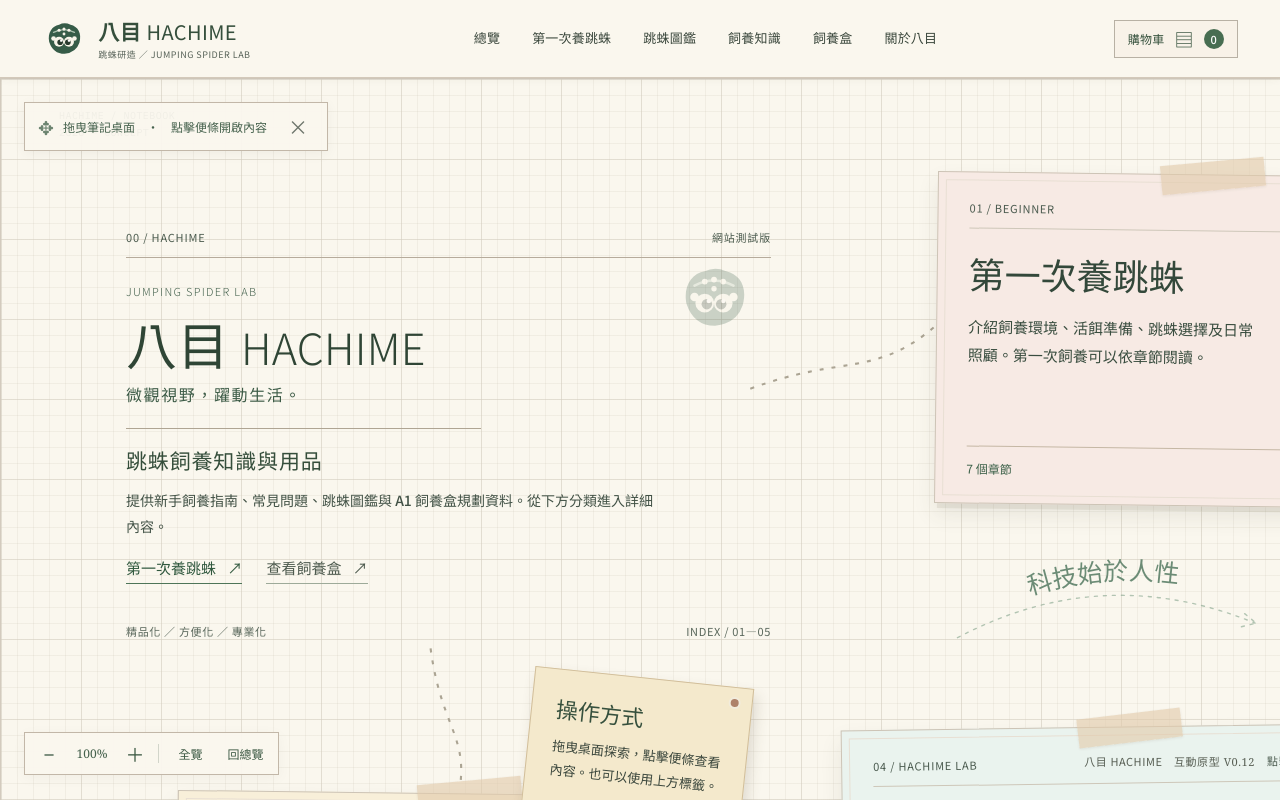
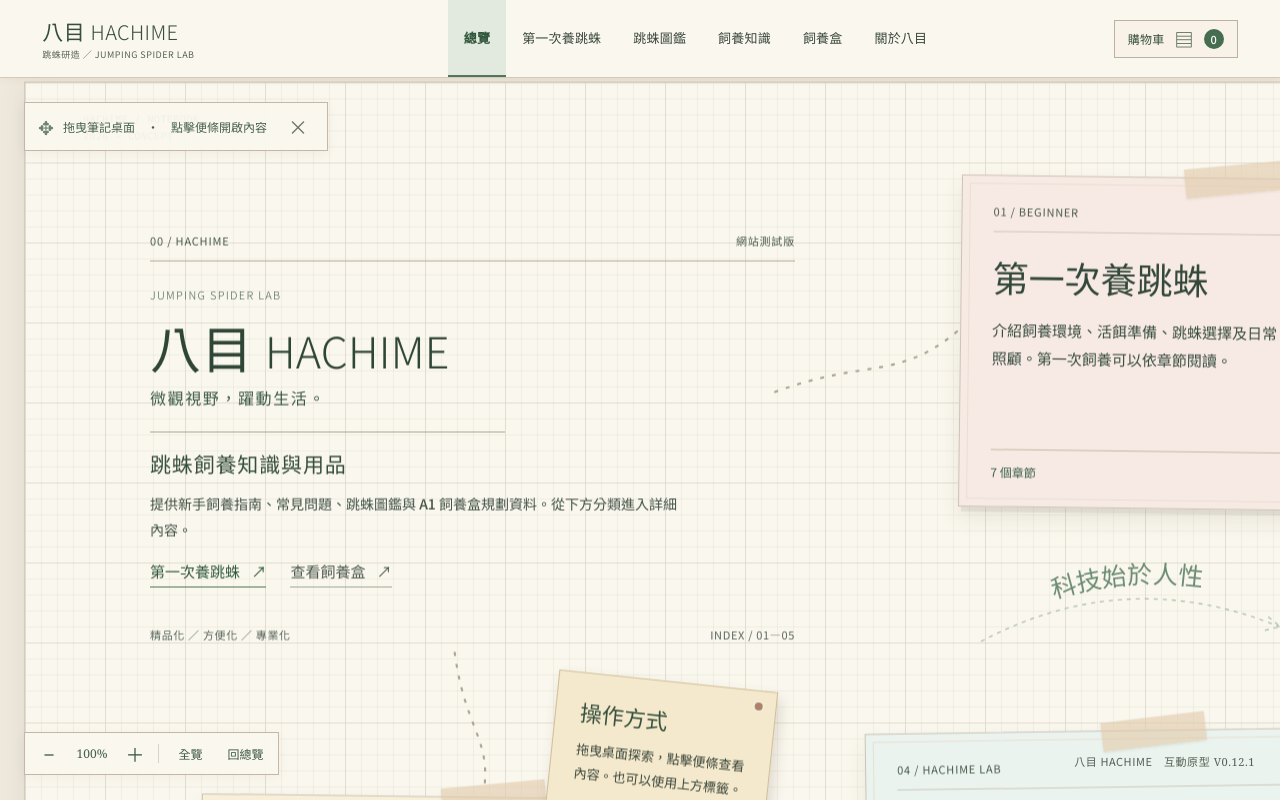
Before and after one commit to KotaNia1130/hachime-site, a plain HTML site: page index.html in a window 1280 px wide. Drawn offline with Linux system fonts and the light colour scheme; a web font is replaced by a local one.

Commit message:
Hotfix V0.12.1: restore navigation/gallery by fixing selector loop; remove cartoon logo

```diff
--- a/index.html
+++ b/index.html
@@ -4,9 +4,8 @@
   <meta charset="utf-8">
   <meta name="viewport" content="width=device-width,initial-scale=1,viewport-fit=cover">
   <meta name="theme-color" content="#EFE9DD">
-  <link rel="icon" type="image/svg+xml" href="./assets/hachime-mark.svg">
   <meta name="description" content="八目 HACHIME｜跳蛛飼養知識、物種資料及 A1 系列飼養盒規劃。">
-  <title>八目 HACHIME｜網站互動原型 V0.12</title>
+  <title>八目 HACHIME｜網站互動原型 V0.12.1</title>
   <style>
 :root{
  --paper:#faf9f3;--ground:#f2efe4;--ink:#2e312e;--muted:#73746f;--rule:#d2cec2;--olive:#51675b;--sage:#dce5da;--yellow:#f2e6ba;--peach:#eddcd0;--blue:#dee7e7;
@@ -695,7 +694,7 @@ body{background:var(--ground);color:var(--ink)}
 }
 
 
-/* V0.12 — illustration and editorial annotations on the draggable notebook.
+/* V0.12.1 — illustration and editorial annotations on the draggable notebook.
    Body text stays readable; Q handwriting is for short curved decorative phrases. */
 :root{
  --font-rounded:"Zen Maru Gothic","Noto Sans TC","PingFang TC",sans-serif;
@@ -753,7 +752,7 @@ body{background:var(--ground);color:var(--ink)}
 }
 
 
-/* HACHIME V0.12 layout, gallery and typography refinement */
+/* HACHIME V0.12.1 layout, gallery and typography refinement */
 :root{--font-rounded:"Huninn","Zen Maru Gothic","Noto Sans TC",sans-serif}
 .brand-mark{display:block;width:44px;height:44px;object-fit:contain;flex-shrink:0}
 .home-symbol{position:absolute;right:36px;top:53px;width:82px;height:82px;opacity:.24;pointer-events:none}
@@ -838,6 +837,11 @@ body{background:var(--ground);color:var(--ink)}
  .board-gallery,.gallery-visual,.gallery-visual img{transition:none!important;animation:none!important}
 }
 
+
+/* V0.12.1 — simple wordmark; cartoon icon withdrawn. */
+.site-header .logo{min-width:235px;gap:0}
+.site-header .logo-text strong{font-weight:500;letter-spacing:.025em}
+.site-header .logo-text strong span{font-weight:300}
 </style>
   <link rel="preconnect" href="https://fonts.googleapis.com">
   <link rel="preconnect" href="https://fonts.gstatic.com" crossorigin>
@@ -847,7 +851,7 @@ body{background:var(--ground);color:var(--ink)}
   <a class="skip" href="#workspace">跳至主要內容</a>
   <header class="site-header">
 <a aria-label="八目 HACHIME，回到總覽" class="logo" data-go="home" href="#home">
-<img class="brand-mark" src="./assets/hachime-mark.svg" alt="" width="44" height="44">
+
 <span class="logo-text"><strong>八目 <span>HACHIME</span></strong><small>跳蛛研造 ／ JUMPING SPIDER LAB</small></span>
 </a>
 <nav aria-label="網站導覽" class="top-nav">
@@ -870,7 +874,7 @@ body{background:var(--ground);color:var(--ink)}
           <div class="paper-topline"><span>00 / HACHIME</span><span>網站測試版</span></div>
           <div class="home-core">
             <span class="small-kicker">JUMPING SPIDER LAB</span>
-            <h1 id="homeTitle">八目 <em>HACHIME</em></h1><img class="home-symbol" src="./assets/hachime-mark.svg" alt="" aria-hidden="true">
+            <h1 id="homeTitle">八目 <em>HACHIME</em></h1>
             <p class="brand-phrase">微觀視野，躍動生活。</p>
             <div class="home-divider"></div>
             <h2>跳蛛飼養知識與用品</h2>
@@ -1045,13 +1049,13 @@ body{background:var(--ground);color:var(--ink)}
 <p class="fine-print">網站與 A1 產品都仍在開發階段，目前不販售商品。</p>
 <p class="fine-print asset-note">筆記插圖使用 <a href="https://openmoji.org/" target="_blank" rel="noopener noreferrer">OpenMoji</a>（<a href="https://creativecommons.org/licenses/by-sa/4.0/" target="_blank" rel="noopener noreferrer">CC BY-SA 4.0</a>）；飼養盒為示意線稿。詳細來源見專案 <a href="https://github.com/KotaNia1130/hachime-site/blob/main/ASSET_CREDITS.md" target="_blank" rel="noopener noreferrer">素材授權</a>。</p>
 </section></div>
-        <div class="detail-end">八目 HACHIME　·　網站測試版 V0.12</div>
+        <div class="detail-end">八目 HACHIME　·　網站測試版 V0.12.1</div>
       </div>
     </div>
     <div class="viewport-hint" id="viewportHint"><span aria-hidden="true">✥</span> 拖曳筆記桌面　·　點擊便條開啟內容 <button type="button" id="hintClose" aria-label="收起操作提示">×</button></div>
     <button class="hint-reopen" id="hintReopen" type="button" aria-label="顯示操作說明" title="操作說明" hidden>?</button>
     <div class="canvas-controls" id="canvasControls" aria-label="桌面控制"><button type="button" id="zoomOut" aria-label="縮小">−</button><span id="zoomText">100%</span><button type="button" id="zoomIn" aria-label="放大">＋</button><span class="control-rule"></span><button type="button" id="fitBoard">全覽</button><button type="button" id="resetBoard">回總覽</button></div>
-    <div class="bottom-mark" id="bottomMark">八目 HACHIME　<span>互動原型 V0.12</span></div>
+    <div class="bottom-mark" id="bottomMark">八目 HACHIME　<span>互動原型 V0.12.1</span></div>
   </main>
   <div class="drawer-backdrop" hidden="" id="drawerBackdrop"></div>
 <aside aria-hidden="true" aria-labelledby="drawerTitle" aria-modal="true" class="cart-drawer" id="cartDrawer" role="dialog">
@@ -1097,7 +1101,7 @@ body{background:var(--ground);color:var(--ink)}
   const prices={mini:{core:399,plus:649,pro:990},standard:{core:499,plus:849,pro:1390},large:{core:749,plus:1190,pro:1990},xl:{core:1190,plus:1690,pro:2790}};
 
 
-  // V0.12 — curated notebook illustration previews; artwork is not product photography.
+  // V0.12.1 — curated notebook illustration previews; artwork is not product photography.
   const showcase={
     spiders:[
       {name:"佛羅里達跳蛛",sub:"Phidippus regius",image:"./assets/spider-regius.svg",desc:"常見的寵物跳蛛物種之一。個體的性別、成長階段與來源應在購買前確認。這張插畫只用於版面示意，不能拿來鑑別物種。"},
@@ -1122,7 +1126,7 @@ body{background:var(--ground);color:var(--ink)}
     $('#'+which+'GalleryCounter').textContent=String(i+1).padStart(2,'0')+' / '+String(records.length).padStart(2,'0');
     $('#'+which+'GalleryDots').textContent=records.map((_,n)=>n===i?'●':'○').join(' ');
   }
-  $('[data-gallery-dir]').forEach(btn=>btn.addEventListener('click',()=>{
+  $$('[data-gallery-dir]').forEach(btn=>btn.addEventListener('click',()=>{
     const which=btn.dataset.gallery;
     if(!showcase[which])return;
     showcaseIndex[which]=(showcaseIndex[which]+Number(btn.dataset.galleryDir)+showcase[which].length)%showcase[which].length;
```
